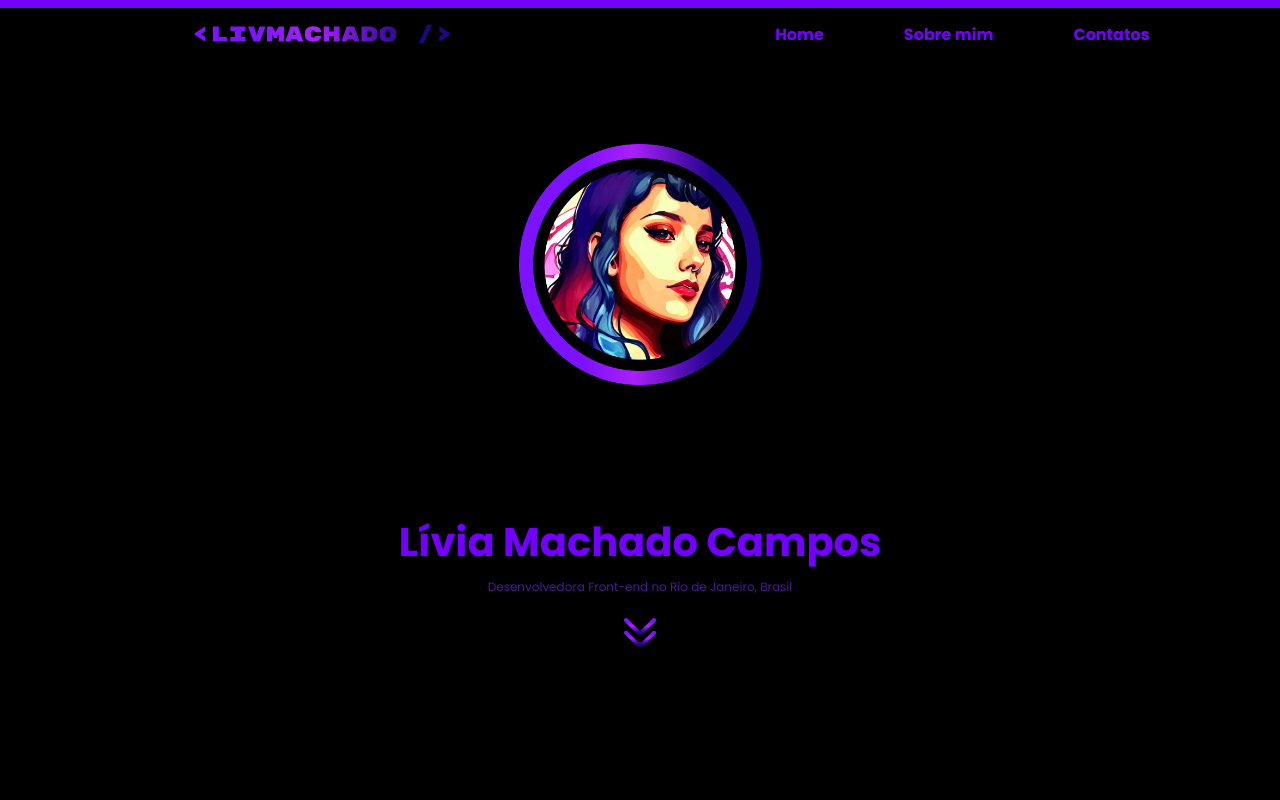
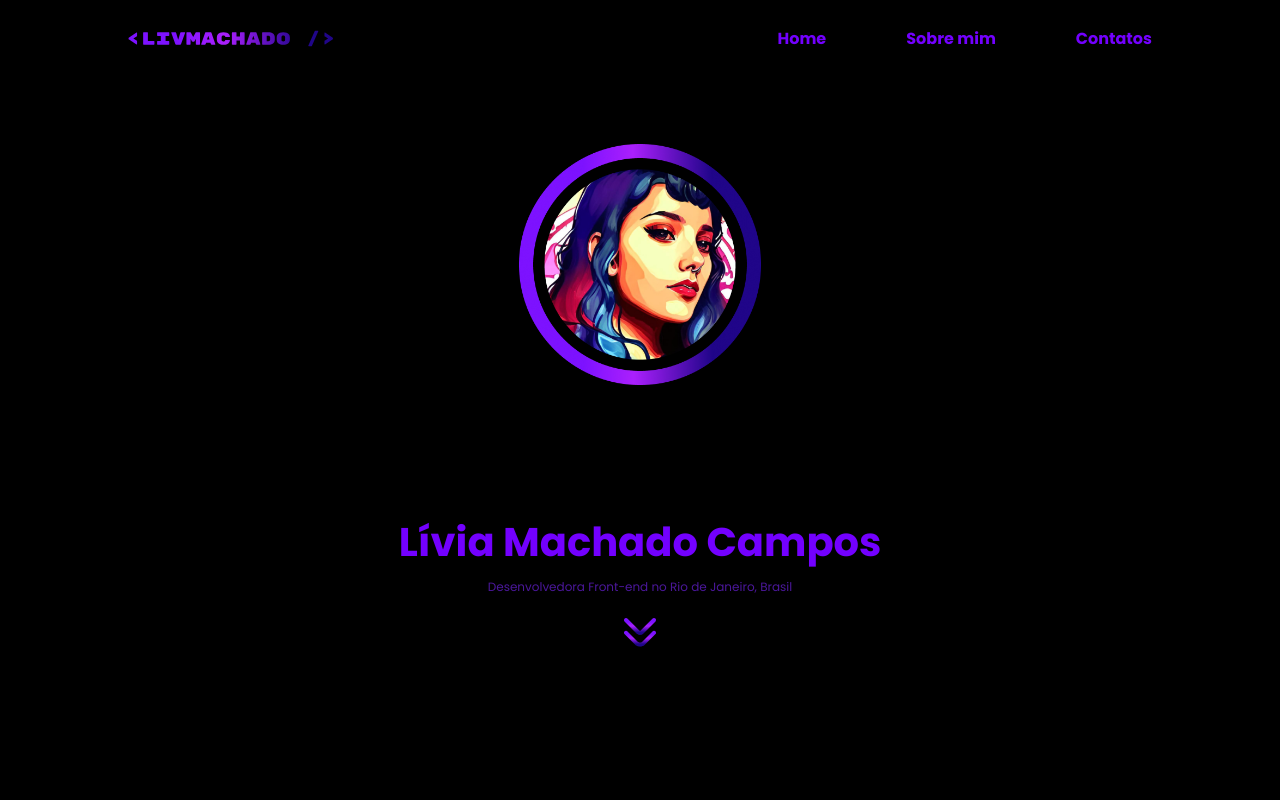
Before and after one commit to livmachado/portifolio, a plain HTML site: page index.html in a window 1280 px wide. Shown: the top 800 px of the page. Drawn offline with Linux system fonts and the light colour scheme.

Commit message:
refactor: ajustando detalhes

```diff
--- a/style.css
+++ b/style.css
@@ -16,22 +16,19 @@
     padding: 0;
 }
 body {
+    box-sizing: border-box;
     background-color: var(--black);
     font-family: var(--primary-font);
     font-weight: 700;
     color: var(--purple-blue);
-    width: 100vw;
 }
 
 .header {
     position: fixed;
-    display:inline-flex;
-    width: 100%;
-    padding: 0 2em;
-    justify-content: space-around;
-    align-items: center;
-    height: 6.5vh;
-    border-top: 8px solid var(--purple-blue);
+    display: flex;
+    justify-content: space-between;
+    padding: 2% 0% 0% 10%;
+    width: 80%;
 }
 .header__logo{
     width: 20%;
@@ -92,10 +89,10 @@ body {
 }
 .about__content__title{
     font-size: 2rem;
-    margin-bottom: 2em;
+    margin-bottom: .5em;
 }
 .about__content__text{
-    font-size: .75rem;
+    font-size: 1rem;
     font-style: normal;
     font-weight: 500;
     margin-bottom: 1em;
@@ -133,7 +130,7 @@ body {
     color: var(--white);
     padding: 1em;
     margin: 1em 0;
-    width: 45%;
+    width: 40%;
 }
 .button:hover{
     background-color: var(--purple);
```
